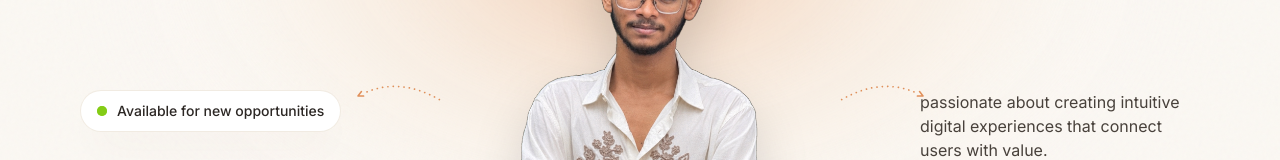
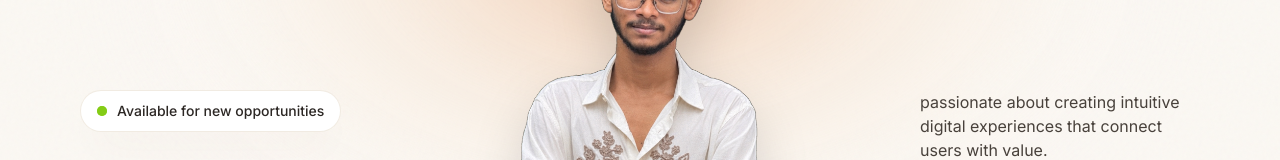
Before and after one commit to Rahulv-17/Portfolio, a React (Vite) app: page / in a window 1280 px wide. Shown: the part 360-520 px from the top of the page. Built offline with nearby package versions, Linux system fonts and the light colour scheme; a web font is replaced by a local one.

Commit message:
style(hero): remove arrow annotations for clean minimalist composition

```diff
--- a/src/components/Hero.tsx
+++ b/src/components/Hero.tsx
@@ -71,74 +71,6 @@ export const Hero: React.FC = () => {
               }}
               loading="eager"
             />
-
-            {/* Refined Dotted Arrow: Pointing from portrait to Left Status Pill */}
-            <div className="hidden lg:block absolute -left-20 xl:-left-28 top-[44%] -translate-y-1/2 w-16 xl:w-24 h-10 text-terracotta-500/80 dark:text-terracotta-400/80 pointer-events-none z-20">
-              <svg viewBox="0 0 100 40" className="w-full h-full overflow-visible" fill="none">
-                <defs>
-                  <marker
-                    id="hero-arrow-left"
-                    viewBox="0 0 10 10"
-                    refX="2"
-                    refY="5"
-                    markerWidth="5"
-                    markerHeight="5"
-                    orient="auto"
-                  >
-                    <path
-                      d="M 2 2 L 8 5 L 2 8"
-                      stroke="currentColor"
-                      strokeWidth="1.8"
-                      strokeLinecap="round"
-                      strokeLinejoin="round"
-                      fill="none"
-                    />
-                  </marker>
-                </defs>
-                <path
-                  d="M 92,30 Q 50,6 12,24"
-                  stroke="currentColor"
-                  strokeWidth="1.75"
-                  strokeLinecap="round"
-                  strokeDasharray="0.1 5.5"
-                  markerEnd="url(#hero-arrow-left)"
-                />
-              </svg>
-            </div>
-
-            {/* Refined Dotted Arrow: Pointing from portrait to Right Bio Text */}
-            <div className="hidden lg:block absolute -right-20 xl:-right-28 top-[44%] -translate-y-1/2 w-16 xl:w-24 h-10 text-terracotta-500/80 dark:text-terracotta-400/80 pointer-events-none z-20">
-              <svg viewBox="0 0 100 40" className="w-full h-full overflow-visible" fill="none">
-                <defs>
-                  <marker
-                    id="hero-arrow-right"
-                    viewBox="0 0 10 10"
-                    refX="2"
-                    refY="5"
-                    markerWidth="5"
-                    markerHeight="5"
-                    orient="auto"
-                  >
-                    <path
-                      d="M 2 2 L 8 5 L 2 8"
-                      stroke="currentColor"
-                      strokeWidth="1.8"
-                      strokeLinecap="round"
-                      strokeLinejoin="round"
-                      fill="none"
-                    />
-                  </marker>
-                </defs>
-                <path
-                  d="M 8,30 Q 50,6 88,24"
-                  stroke="currentColor"
-                  strokeWidth="1.75"
-                  strokeLinecap="round"
-                  strokeDasharray="0.1 5.5"
-                  markerEnd="url(#hero-arrow-right)"
-                />
-              </svg>
-            </div>
           </motion.div>
 
           {/* ─── DESKTOP FLOATING SATELLITES (Exact Reference Composition) ─── */}
```
